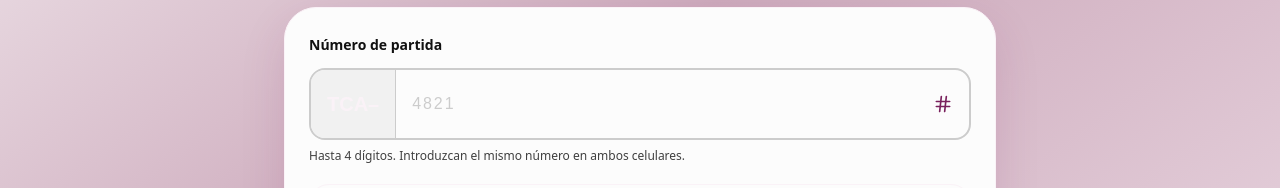
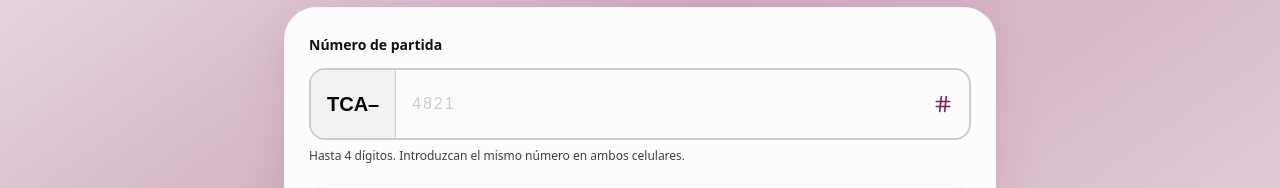
Before and after one commit to Chriss-12/TCA-LP-001-LOGIC-WARS, a React (Vite) app: page / in a window 1280 px wide. Shown: the part 481-669 px from the top of the page. Built offline with nearby package versions, Linux system fonts and the light colour scheme.

Commit message:
colors are fixed

```diff
--- a/src/features/game/components/GameButton.tsx
+++ b/src/features/game/components/GameButton.tsx
@@ -13,14 +13,14 @@ export const GameButton = forwardRef<HTMLButtonElement, GameButtonProps>(functio
 }: GameButtonProps, ref) {
   const styles =
     variant === "primary"
-      ? "bg-[var(--primary)] text-[var(--color-1)] shadow-[0_8px_20px_rgb(121_33_93/0.2)] hover:bg-[var(--primary-hover)]"
-      : "border border-[var(--border)] bg-[var(--surface)] text-[var(--text-primary)] hover:border-[var(--primary)] hover:bg-[var(--surface-muted)]";
+      ? "bg-[var(--primary)] text-[var(--color-1)] shadow-[0_8px_20px_rgb(121_33_93/0.2)]"
+      : "border border-[var(--border)] bg-[var(--surface)] text-[var(--text-primary)]";
 
   return (
     <button
       ref={ref}
       type={type}
-      className={`display-type flex min-h-13 w-full items-center justify-center gap-2 rounded-2xl px-4 py-3 text-lg font-semibold transition-[background-color,border-color,opacity] active:opacity-80 disabled:cursor-not-allowed disabled:shadow-none disabled:opacity-35 ${styles} ${className}`}
+      className={`display-type flex min-h-13 w-full items-center justify-center gap-2 rounded-2xl px-4 py-3 text-lg font-semibold transition-[background-color,border-color,opacity] active:opacity-80 disabled:cursor-not-allowed disabled:shadow-none disabled:opacity-35 cursor-pointer hover:bg-[rgb(121_33_93/0.8)] ${styles} ${className}`}
       {...props}
     >
       {children}
--- a/src/features/game/pages/GameSetupPage.tsx
+++ b/src/features/game/pages/GameSetupPage.tsx
@@ -67,7 +67,7 @@ export function GameSetupPage() {
           </label>
 
           <div className="mt-3 flex min-w-0 items-stretch overflow-hidden rounded-2xl border-2 border-[var(--border)] bg-[var(--surface)] transition-colors focus-within:border-[var(--primary)]">
-            <span className="display-type flex shrink-0 items-center border-r border-[var(--border)] bg-[var(--surface-muted)] px-3 text-xl font-semibold text-[var(--primary-hover)] sm:px-4">
+            <span className="display-type flex shrink-0 items-center border-r border-[var(--border)] bg-[var(--surface-muted)] px-3 text-xl font-semibold text-black sm:px-4">
               TCA–
             </span>
             <input
```
